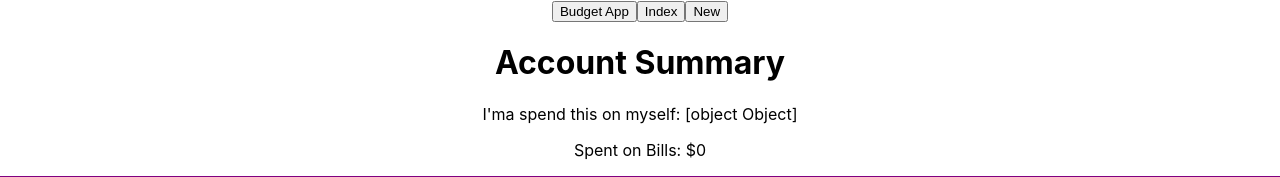
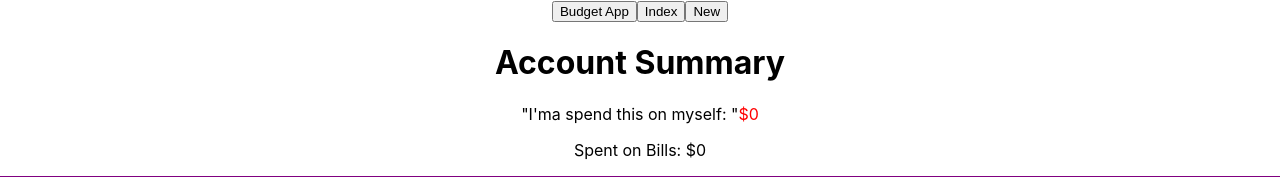
Before and after one commit to Stephanie-Lucano/budgeting-app-react, a React (Create React App) app: page /transactions in a window 1280 px wide. Shown: the top 177 px of the page. Built offline with nearby package versions, Linux system fonts and the light colour scheme; no server answers.

Commit message:
CSS take 41

```diff
--- a/src/Functionality/AllTransactions/AllTransactions.js
+++ b/src/Functionality/AllTransactions/AllTransactions.js
@@ -34,7 +34,8 @@ const AllTransactions = () => {
         <div className="AllTransactions">
             <header className="Account-Summary">
                 <p>
-                    {"I'ma spend this on myself: " + flag()}
+                    "I'ma spend this on myself: "
+                    {flag()}
                 </p>
                 <p>{"Spent on Bills: $" + spentOnBills}</p>
             </header>
```
